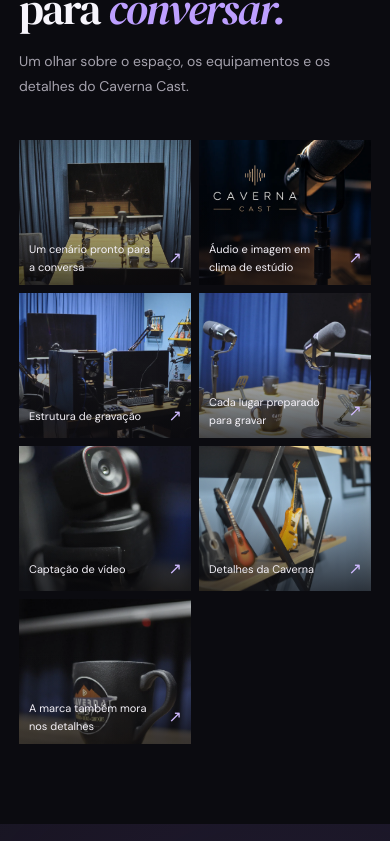
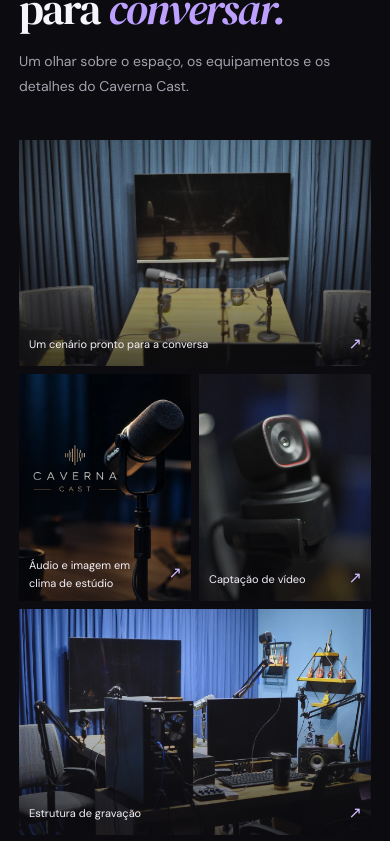
Before and after one commit to FlavioProgramador/Caverna-Cast, a React (Vite) app: page / in a window 390 px wide. Shown: the part 9817-10658 px from the top of the page. Built offline with nearby package versions, Linux system fonts and the light colour scheme.

Commit message:
Fix studio gallery image framing

```diff
--- a/src/App.tsx
+++ b/src/App.tsx
@@ -554,6 +554,7 @@ function GallerySection() {
                 width={image.width}
                 height={image.height}
                 alt={image.alt}
+                style={image.objectPosition ? { objectPosition: image.objectPosition } : undefined}
                 loading="lazy"
               />
               <span className="gallery-tile__caption">
--- a/src/siteData.ts
+++ b/src/siteData.ts
@@ -23,7 +23,8 @@ export const gallery = [
     caption: "Um cenário pronto para a conversa",
     width: 1501,
     height: 997,
-    className: "gallery-image--wide",
+    className: "gallery-tile--wide",
+    objectPosition: "center 50%",
   },
   {
     src: "/images/studio/hero-microfone-caverna.webp",
@@ -31,7 +32,8 @@ export const gallery = [
     caption: "Áudio e imagem em clima de estúdio",
     width: 1024,
     height: 1536,
-    className: "gallery-image--portrait",
+    className: "gallery-tile--portrait",
+    objectPosition: "center 34%",
   },
   {
     src: "/images/studio/sala-equipamentos.webp",
@@ -39,7 +41,8 @@ export const gallery = [
     caption: "Estrutura de gravação",
     width: 1287,
     height: 855,
-    className: "gallery-image--wide",
+    className: "gallery-tile--wide",
+    objectPosition: "center 50%",
   },
   {
     src: "/images/studio/microfones-mesa.webp",
@@ -47,7 +50,8 @@ export const gallery = [
     caption: "Cada lugar preparado para gravar",
     width: 1287,
     height: 855,
-    className: "gallery-image--wide",
+    className: "gallery-tile--wide",
+    objectPosition: "center 50%",
   },
   {
     src: "/images/studio/camera-estudio.webp",
@@ -55,7 +59,8 @@ export const gallery = [
     caption: "Captação de vídeo",
     width: 663,
     height: 997,
-    className: "gallery-image--portrait",
+    className: "gallery-tile--portrait",
+    objectPosition: "center 42%",
   },
   {
     src: "/images/studio/guitarras-estudio.webp",
@@ -63,7 +68,8 @@ export const gallery = [
     caption: "Detalhes da Caverna",
     width: 2144,
     height: 1424,
-    className: "gallery-image--wide",
+    className: "gallery-tile--wide",
+    objectPosition: "center 50%",
   },
   {
     src: "/images/studio/caneca-caverna.webp",
@@ -71,7 +77,8 @@ export const gallery = [
     caption: "A marca também mora nos detalhes",
     width: 946,
     height: 1424,
-    className: "gallery-image--portrait",
+    className: "gallery-tile--portrait",
+    objectPosition: "center 62%",
   },
 ];
 
--- a/src/styles.css
+++ b/src/styles.css
@@ -1194,6 +1194,7 @@ h2 em {
 
 .gallery-tile--wide {
   grid-column: span 2;
+  grid-row: span 2;
 }
 
 .gallery-tile--portrait {
@@ -1521,6 +1522,11 @@ h2 em {
     grid-column: 3;
     justify-self: start;
   }
+
+  .gallery__grid {
+    grid-template-columns: repeat(3, minmax(0, 1fr));
+    grid-auto-rows: 180px;
+  }
 }
 
 @media (max-width: 820px) {
@@ -1611,6 +1617,11 @@ h2 em {
     padding-right: 8%;
   }
 
+  .gallery__grid {
+    grid-template-columns: repeat(2, minmax(0, 1fr));
+    grid-auto-rows: clamp(90px, 28vw, 220px);
+  }
+
   .structure__layout {
     grid-template-columns: 1fr;
   }
@@ -2057,7 +2068,7 @@ h2 em {
   }
 
   .gallery__grid {
-    grid-auto-rows: 145px;
+    grid-auto-rows: clamp(90px, 28vw, 220px);
     grid-template-columns: repeat(2, minmax(0, 1fr));
     gap: 8px;
   }
```
